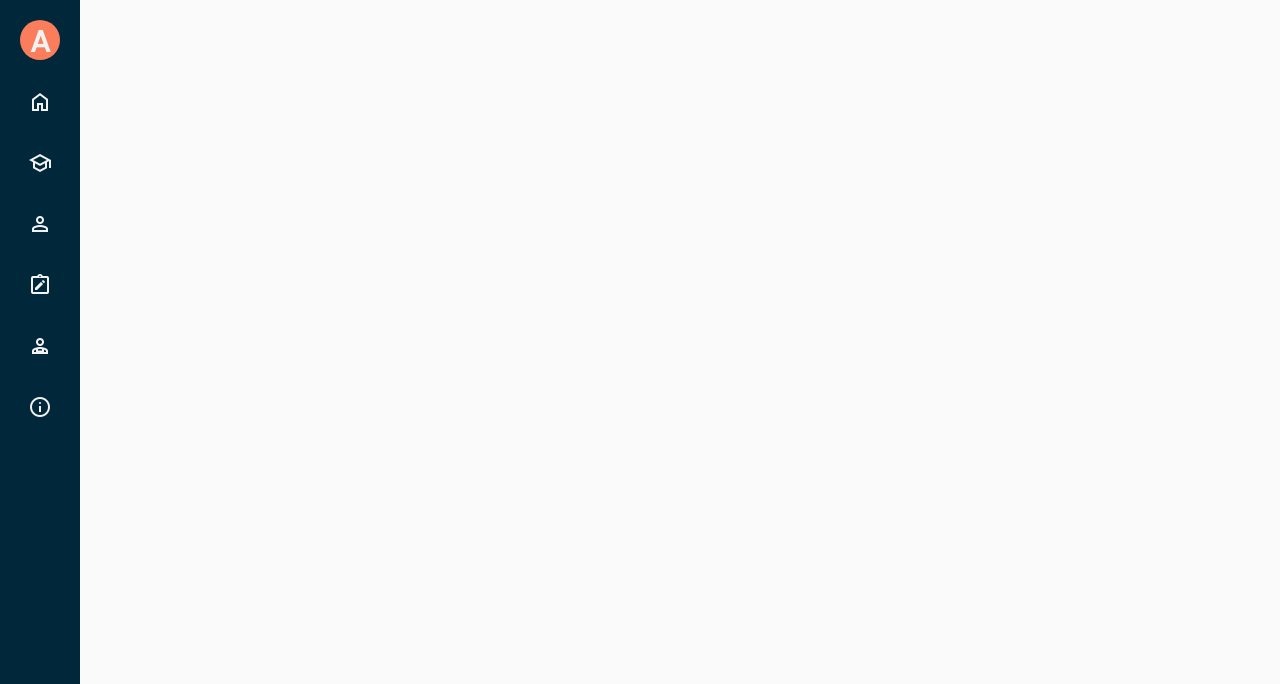
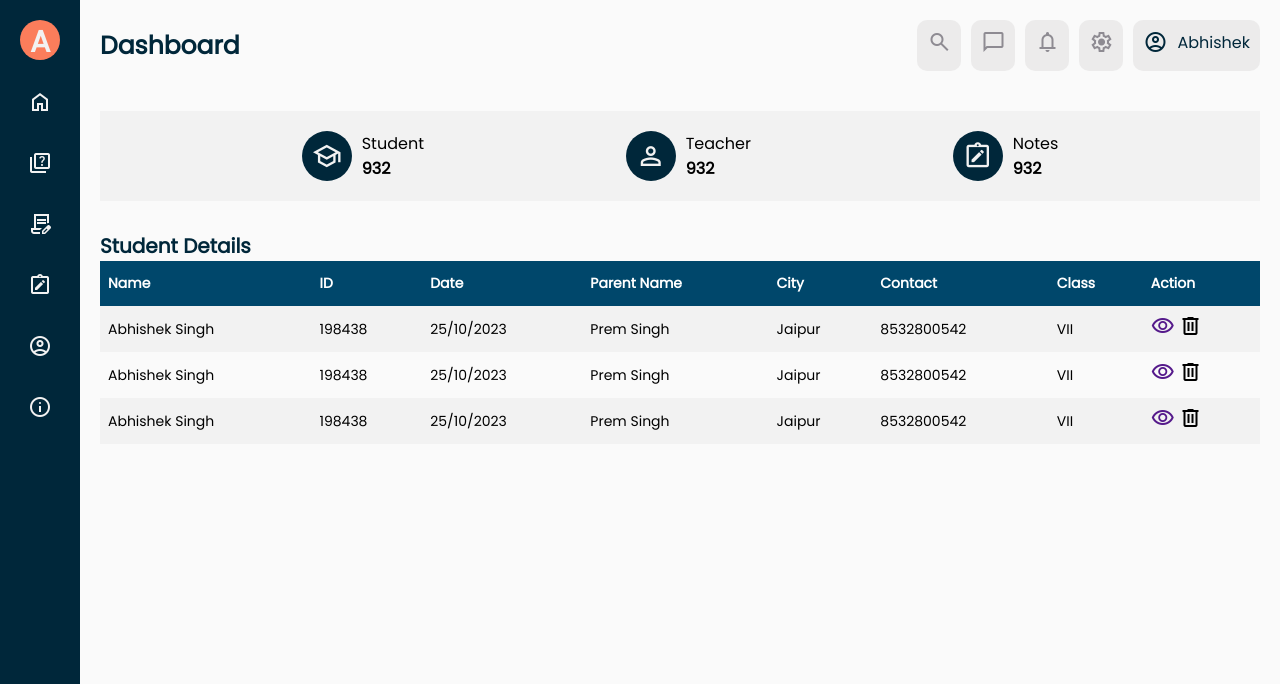
Before and after one commit to abhisunny2610/django, a Django app: page /teacher/ in a window 1280 px wide. Shown: the top 684 px of the page. Run offline with Django 4.2, Linux system fonts and the light colour scheme.

Commit message:
Work on Frontend Templates

```diff
--- /dev/null
+++ b/school_management/Templates/Student_Table.html
@@ -0,0 +1,63 @@
+<div class="table">
+    <h4>Student Details</h4>
+    <table class="student">
+        <tr>
+            <th>Name</th>
+            <th>ID</th>
+            <th>Date</th>
+            <th>Parent Name</th>
+            <th>City</th>
+            <th>Contact</th>
+            <th>Class</th>
+            <th>Action</th>
+        </tr>
+        <tr>
+            <td>Abhishek Singh</td>
+            <td>198438</td>
+            <td>25/10/2023</td>
+            <td>Prem Singh</td>
+            <td>Jaipur</td>
+            <td>8532800542</td>
+            <td>VII</td>
+            <td><a href=""><span class="material-symbols-outlined">
+                visibility
+            </span></a>
+                <span class="material-symbols-outlined">
+                    delete
+                </span>
+            </td>
+        </tr>
+        <tr>
+            <td>Abhishek Singh</td>
+            <td>198438</td>
+            <td>25/10/2023</td>
+            <td>Prem Singh</td>
+            <td>Jaipur</td>
+            <td>8532800542</td>
+            <td>VII</td>
+            <td><a href=""><span class="material-symbols-outlined">
+                visibility
+            </span></a>
+                <span class="material-symbols-outlined">
+                    delete
+                </span>
+            </td>
+        </tr>
+        <tr>
+            <td>Abhishek Singh</td>
+            <td>198438</td>
+            <td>25/10/2023</td>
+            <td>Prem Singh</td>
+            <td>Jaipur</td>
+            <td>8532800542</td>
+            <td>VII</td>
+            <td><a href=""><span class="material-symbols-outlined">
+                visibility
+            </span></a>
+                <span class="material-symbols-outlined">
+                    delete
+                </span>
+            </td>
+        </tr>
+    </table>
+</div>
--- a/school_management/Templates/Teacher_Home.html
+++ b/school_management/Templates/Teacher_Home.html
@@ -10,9 +10,47 @@
     <link rel="stylesheet" href="{% static 'Styles/Teacher_Dashboard.css' %}">
 </head>
 <body>
-    <div class="admin-container">
+    {% include "Teacher_Navbar.html" %}
+    <div class="dashboard-container">
+        {% include "Admin_uNabvar.html" %}
 
-        {% include "Admin_Navbar.html" %}
+        <div class="total-counter">
+            <div class="card">
+                <div class="avatar">
+                    <span class="material-symbols-outlined">
+                        school
+                    </span>
+                </div>
+                <div class="category">
+                    <p>Student</p>
+                    <h4>932</h4>
+                </div>
+            </div>
+            <div class="card">
+                <div class="avatar">
+                    <span class="material-symbols-outlined">
+                        person
+                        </span>
+                </div>
+                <div class="category">
+                    <p>Teacher</p>
+                    <h4>932</h4>
+                </div>
+            </div>
+            <div class="card">
+                <div class="avatar">
+                    <span class="material-symbols-outlined">
+                        note_alt
+                        </span>
+                </div>
+                <div class="category">
+                    <p>Notes</p>
+                    <h4>932</h4>
+                </div>
+            </div>
+        </div>
+
+        {% include "Student_Table.html" %}
 
     </div>
 </body>
--- /dev/null
+++ b/school_management/Templates/Teacher_Navbar.html
@@ -0,0 +1,52 @@
+{% load static %}
+{% load active_link_tags %}
+
+<!DOCTYPE html>
+<html lang="en">
+
+<head>
+    <meta charset="UTF-8">
+    <meta name="viewport" content="width=device-width, initial-scale=1.0">
+    <title>Document</title>
+    <link rel="stylesheet"
+        href="https://fonts.googleapis.com/css2?family=Material+Symbols+Outlined:opsz,wght,FILL,GRAD@24,400,0,0" />
+    <link rel="stylesheet" href="{% static 'Styles/Navbar.css' %}">
+</head>
+
+<body>
+    <nav class="side_nav">
+        <div class="type">
+            <h4>A</h4>
+        </div>
+
+        <div class="links">
+            <a href="" class="{% active_link '' 'active' %}"
+                title="Home"><span class="material-symbols-outlined">
+                    home
+                </span></a>
+
+            <a class="{% active_link 'answer' 'active' %}" href="{% url 'answer' %}" title="Answers"><span class="material-symbols-outlined">
+                    quiz
+                </span></a>
+
+            <a class="{% active_link 'add_question' 'active' %}" href="{% url 'add_question' %}" title="Add_Question"><span class="material-symbols-outlined">
+                    contract_edit
+                </span></a>
+
+            <a class="{% active_link 'add_notice' 'active' %}" href="{% url 'add_notice' %}"
+                title="Notice Board"><span class="material-symbols-outlined">
+                    note_alt
+                </span></a>
+
+            <a class="{% active_link 'teacher_profile' 'active' %}" href="{% url 'teacher_profile' %}" title="Profile"><span class="material-symbols-outlined">
+                    account_circle
+                </span></a>
+
+            <a href="" title="Info"><span class="material-symbols-outlined">
+                    info
+                </span></a>
+        </div>
+    </nav>
+</body>
+
+</html>
--- a/school_management/teacher/urls.py
+++ b/school_management/teacher/urls.py
@@ -2,5 +2,9 @@ from django.urls import path
 from . import views
 
 urlpatterns = [
-    path("", view=views.teacher_home, name="teacher_home")
+    path("", view=views.teacher_home, name="teacher_home"),
+    path("answer/", view=views.answer, name="answer"),
+    path("add_question/", view=views.add_question, name="add_question"),
+    path('add_notice/', view=views.add_notice, name="add_notice"),
+    path('teacher_profile/', view=views.teacher_profile, name="teacher_profile")
 ]
--- a/school_management/teacher/views.py
+++ b/school_management/teacher/views.py
@@ -5,3 +5,15 @@ from django.shortcuts import render
 # teacher home
 def teacher_home(request):
     return render(request, 'Teacher_Home.html')
+
+def add_notice(request):
+    pass
+
+def teacher_profile(request):
+    pass
+
+def answer(request):
+    pass
+
+def add_question(request):
+    pass
```
Also changed, not shown: school_management/Templates/Admin_Student.html (+1 -63 lines), school_management/Templates/Teacher_answer.html (added, +39 -0 lines).
